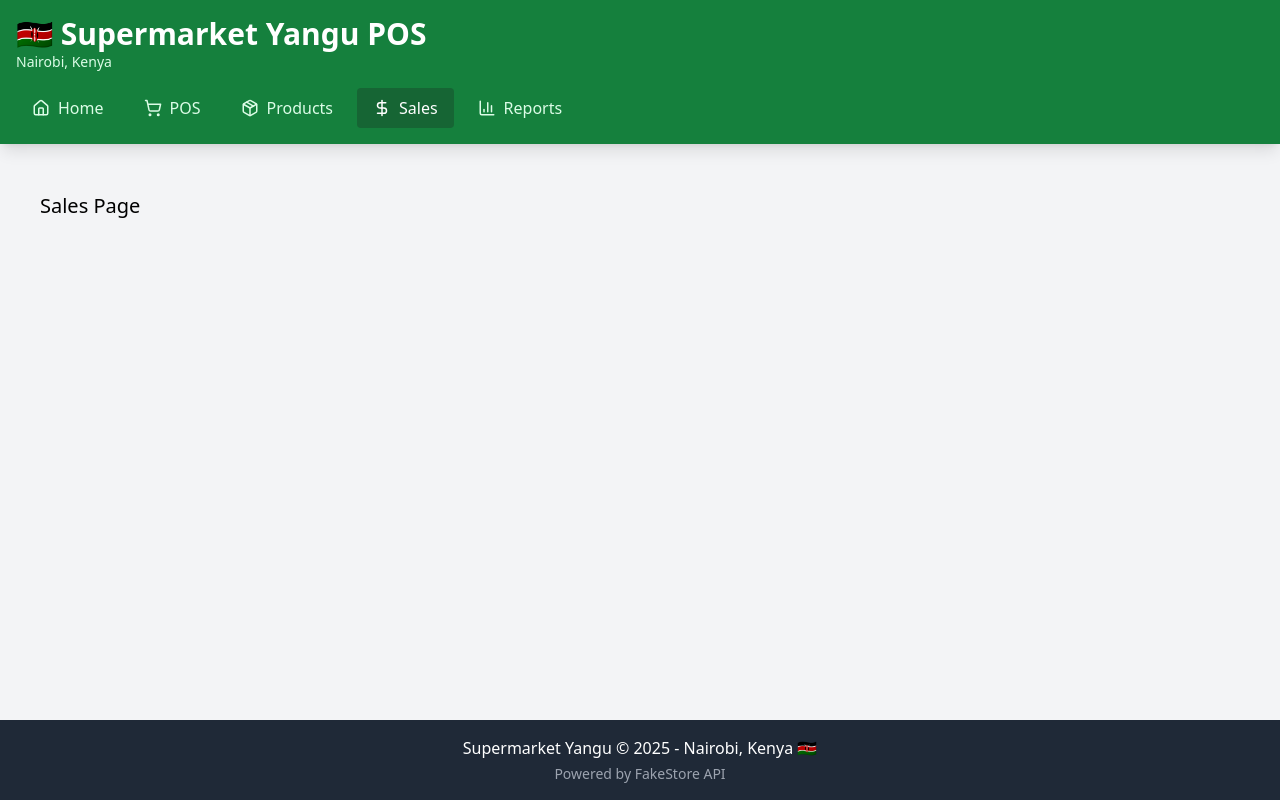
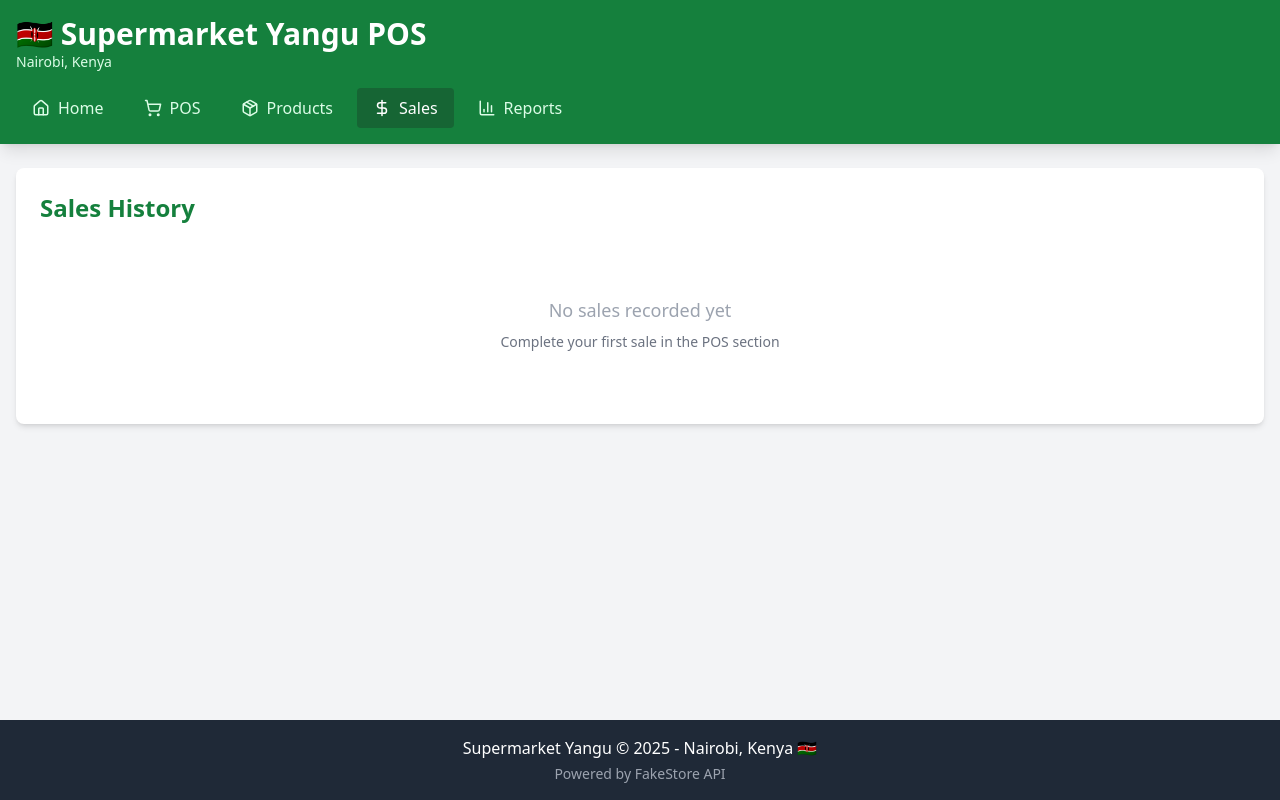
Before and after one commit to kiplennie-code/Capstone-project-alx, a React (Vite) app in the folder supermarket-yangu/: page /sales in a window 1280 px wide. Built offline with nearby package versions, Linux system fonts and the light colour scheme.

Commit message:
Add Sales History page with transaction details

```diff
--- a/supermarket-yangu/src/pages/Sales.jsx
+++ b/supermarket-yangu/src/pages/Sales.jsx
@@ -1,7 +1,61 @@
-export default function Reports() {
+export default function Sales({ salesHistory }) {
   return (
-    <div className="p-6 text-xl">
-      Sales Page
+    <div className="bg-white rounded-lg shadow-md p-6">
+      <h2 className="text-2xl font-bold mb-6 text-green-700">Sales History</h2>
+
+      {salesHistory.length === 0 ? (
+        <div className="text-center py-12">
+          <p className="text-gray-400 text-lg">No sales recorded yet</p>
+          <p className="text-gray-500 text-sm mt-2">
+            Complete your first sale in the POS section
+          </p>
+        </div>
+      ) : (
+        <div className="space-y-4">
+          {salesHistory.map(sale => (
+            <div key={sale.id} className="border rounded-lg p-4 hover:shadow-md transition-shadow">
+              <div className="flex justify-between items-start mb-3">
+                <div>
+                  <p className="font-bold text-lg">Sale #{sale.id}</p>
+                  <p className="text-sm text-gray-500">{sale.date}</p>
+                </div>
+                <div className="text-right">
+                  <p className="text-2xl font-bold text-green-600">
+                    KSh {sale.total.toFixed(2)}
+                  </p>
+                  <p className="text-xs text-gray-500">
+                    {sale.items.reduce((sum, item) => sum + item.quantity, 0)} items
+                  </p>
+                </div>
+              </div>
+
+              <div className="border-t pt-3 space-y-2">
+                {sale.items.map(item => (
+                  <div key={item.id} className="flex justify-between text-sm">
+                    <span className="flex-1 line-clamp-1">
+                      {item.title} <span className="text-gray-500">x{item.quantity}</span>
+                    </span>
+                    <span className="font-medium ml-4">
+                      KSh {(item.priceKSh * item.quantity).toFixed(2)}
+                    </span>
+                  </div>
+                ))}
+              </div>
+
+              <div className="border-t mt-3 pt-3 text-sm text-gray-600">
+                <div className="flex justify-between">
+                  <span>Subtotal:</span>
+                  <span>KSh {sale.subtotal.toFixed(2)}</span>
+                </div>
+                <div className="flex justify-between">
+                  <span>VAT (16%):</span>
+                  <span>KSh {sale.tax.toFixed(2)}</span>
+                </div>
+              </div>
+            </div>
+          ))}
+        </div>
+      )}
     </div>
   );
 }
```
